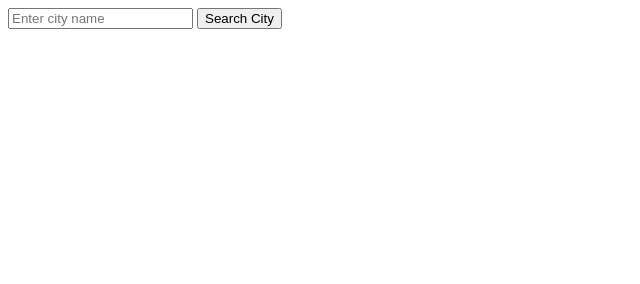
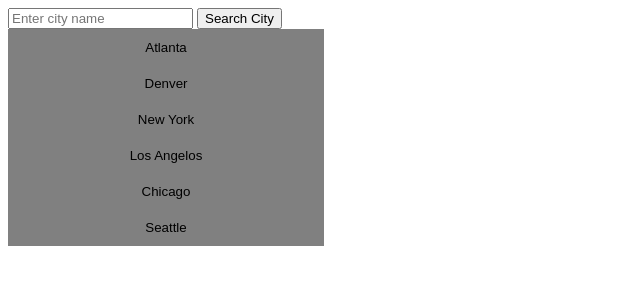
Before and after one commit to kalebritt/weather-api-hw6, a plain HTML site: page index.html in a window 1280 px wide. Shown: the whole page, without its empty margins (0-640 px from the left). Drawn offline with Linux system fonts and the light colour scheme.

Commit message:
added button list of cities (btn-group) and css properties to btn-group

```diff
--- a/index.html
+++ b/index.html
@@ -8,13 +8,24 @@
     <title>What's the Weather?</title>
   </head>
   <body>
+    <div class="container">
+      <!-- create form for search bar -->
       <form id="search-bar">
         <input type="text" placeholder="Enter city name" required />
         <button type="submit">Search City</button>
       </form>
+      <div class="btn-group">
+        <button>Atlanta</button>
+        <button>Denver</button>
+        <button>New York</button>
+        <button>Los Angelos</button>
+        <button>Chicago</button>
+        <button>Seattle</button>
+      </div>
       <!-- create empty divs to manipulate in js -->
       <div></div>
       <div></div>
+    </div>
     <script src="script.js"></script>
   </body>
 </html>
--- a/script.js
+++ b/script.js
@@ -12,6 +12,7 @@ form.addEventListener("submit", function (event) {
   getCoordinates(event.target.children[0].value);
 });
 
+//create functions for 'fetch'
 function getCoordinates(cityName) {
   fetch(
     `http://api.openweathermap.org/geo/1.0/direct?q=${cityName}&limit=1&appid=${apiKey}`
--- a/style.css
+++ b/style.css
@@ -0,0 +1,18 @@
+.btn-group button {
+  background-color: gray; /* Green background */
+  border: 1px solid gray; /* Green border */
+  color: black; /* White text */
+  padding: 10px 12px; /* Some padding */
+  cursor: pointer; /* Pointer/hand icon */
+  width: 25%; /* Set a width if needed */
+  display: block; /* Make the buttons appear below each other */
+}
+
+.btn-group button:not(:last-child) {
+  border-bottom: none; /* Prevent double borders */
+}
+
+/* Add a background color on hover */
+.btn-group button:hover {
+  background-color: darkslategray;
+}
```
Lines whose indentation alone changed are shown as unchanged.
